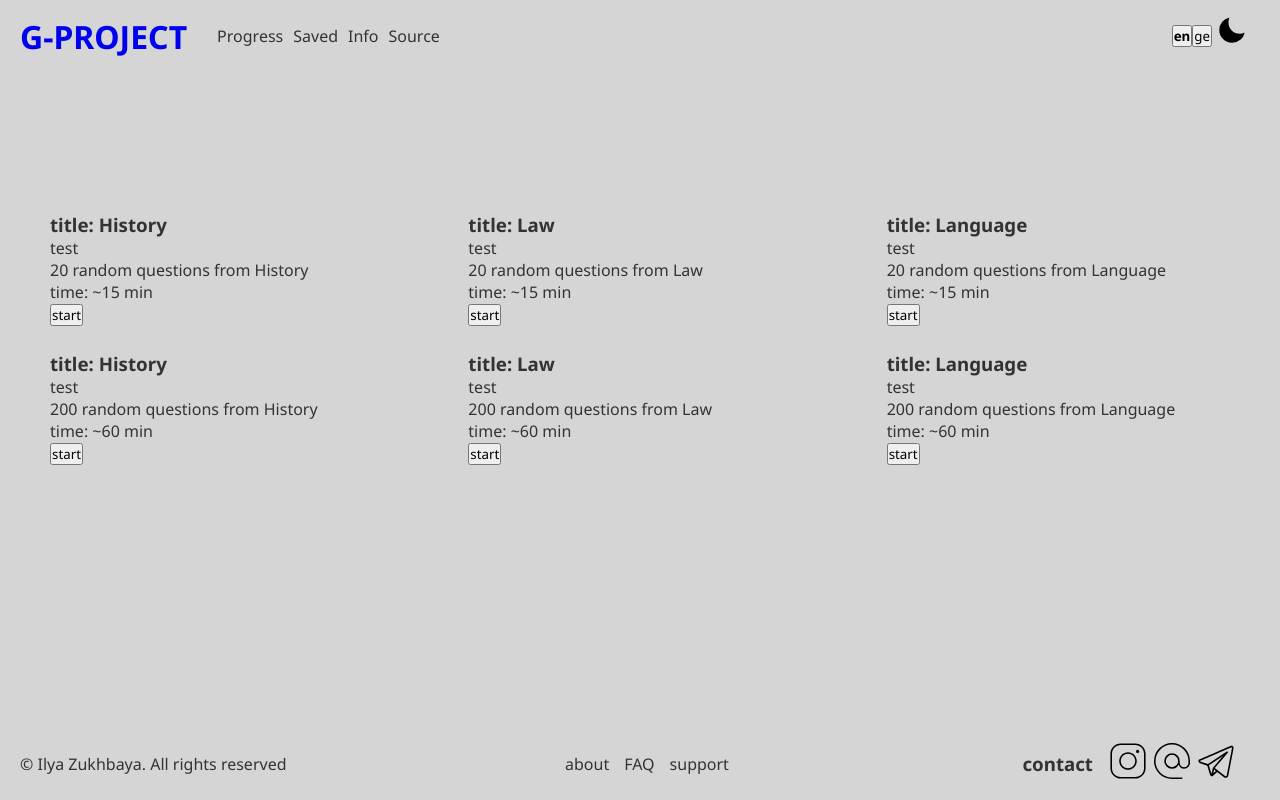
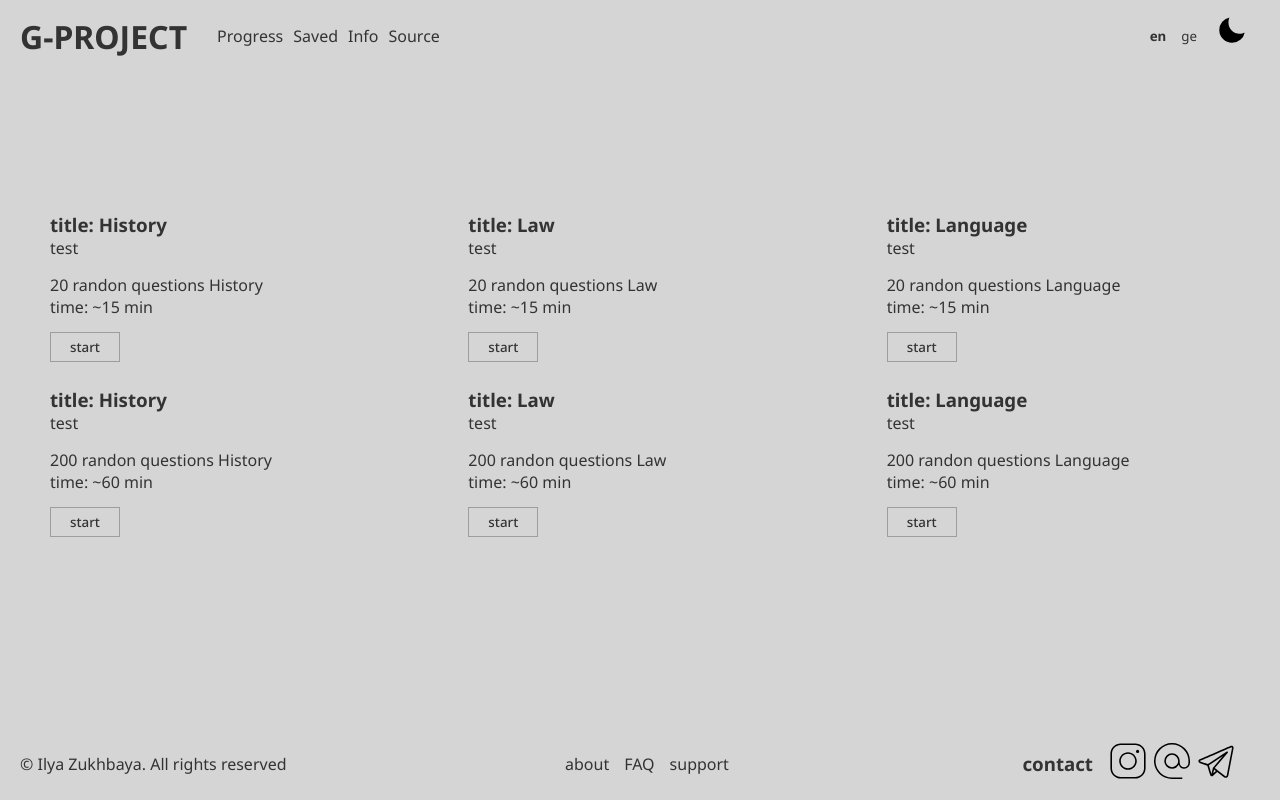
Before and after one commit to Ilya-Zukhbaya/Georgian-Project, a React (Create React App) app: page / in a window 1280 px wide. Built offline with nearby package versions, Linux system fonts and the light colour scheme.

Commit message:
Styling components

```diff
--- a/src/@types/index.ts
+++ b/src/@types/index.ts
@@ -16,6 +16,7 @@ export type emptyCardP = {
   subtitle: string;
   time: number;
   numberOfQ: number;
+  lng?: string;
 };
 
 export type lngsT = {
--- a/src/assets/EmptyCard.ts
+++ b/src/assets/EmptyCard.ts
@@ -1,8 +1,14 @@
 export const emptyCardInfo = [
-  { id: 0, title: 'History', subtitle: 'test', numberOfQ: 20, time: 15 },
-  { id: 1, title: 'Law', subtitle: 'test', numberOfQ: 20, time: 15 },
-  { id: 2, title: 'Language', subtitle: 'test', numberOfQ: 20, time: 15 },
-  { id: 3, title: 'History', subtitle: 'test', numberOfQ: 200, time: 60 },
-  { id: 4, title: 'Law', subtitle: 'test', numberOfQ: 200, time: 60 },
-  { id: 5, title: 'Language', subtitle: 'test', numberOfQ: 200, time: 60 },
+  { id: 0, title: 'History', subtitle: 'test', numberOfQ: 20, time: 15, lng: 'en' },
+  { id: 1, title: 'Law', subtitle: 'test', numberOfQ: 20, time: 15, lng: 'en' },
+  { id: 2, title: 'Language', subtitle: 'test', numberOfQ: 20, time: 15, lng: 'en' },
+  { id: 3, title: 'History', subtitle: 'test', numberOfQ: 200, time: 60, lng: 'en' },
+  { id: 4, title: 'Law', subtitle: 'test', numberOfQ: 200, time: 60, lng: 'en' },
+  { id: 5, title: 'Language', subtitle: 'test', numberOfQ: 200, time: 60, lng: 'en' },
+  { id: 0, title: 'ისტორია', subtitle: 'test', numberOfQ: 20, time: 15, lng: 'ge' },
+  { id: 1, title: 'კანონი', subtitle: 'test', numberOfQ: 20, time: 15, lng: 'ge' },
+  { id: 2, title: 'ქართული ენა', subtitle: 'test', numberOfQ: 20, time: 15, lng: 'ge' },
+  { id: 3, title: 'ისტორია', subtitle: 'test', numberOfQ: 200, time: 60, lng: 'ge' },
+  { id: 4, title: 'კანონი', subtitle: 'test', numberOfQ: 200, time: 60, lng: 'ge' },
+  { id: 5, title: 'ქართული ენა', subtitle: 'test', numberOfQ: 200, time: 60, lng: 'ge' },
 ];
--- a/src/components/Card/Card.tsx
+++ b/src/components/Card/Card.tsx
@@ -6,9 +6,12 @@ import { setDisable, setCorrectAns } from '../../redux/slices/cardSlice';
 import { setStep } from '../../redux/slices/quizSlice';
 import save from '../../assets/pictures/main/unsave.svg';
 import unsave from '../../assets/pictures/main/save.svg';
+import { useTranslation } from 'react-i18next';
+import styles from './index.module.scss';
 
 export const Card: React.FC<itemsT> = (props) => {
   const [click, setClick] = React.useState<boolean>(false);
+  const { t } = useTranslation();
 
   const { disable, correctAns } = useSelector((state: RootState) => state.card);
   const { step } = useSelector((state: RootState) => state.quiz);
@@ -27,7 +30,7 @@ export const Card: React.FC<itemsT> = (props) => {
   };
 
   return (
-    <div>
+    <div className={styles.root}>
       <h3>{props.title}</h3>
       {props.variants.map((obj, i) => (
         <button
@@ -39,7 +42,7 @@ export const Card: React.FC<itemsT> = (props) => {
         </button>
       ))}
       <img src={click ? unsave : save} onClick={() => setClick(!click)} alt="save" width={20} />
-      <button onClick={() => onStepClick(step)}>Next</button>
+      <button onClick={() => onStepClick(step)}>{t('button.__next')}</button>
     </div>
   );
 };
--- a/src/components/Card/index.module.scss
+++ b/src/components/Card/index.module.scss
@@ -0,0 +1,14 @@
+.root {
+  width: 300px;
+  margin: 100px auto;
+  display: flex;
+  flex-direction: column;
+  button {
+    background: unset;
+    border: unset;
+    margin-right: 15px;
+  }
+  button:hover {
+    opacity: 0.8;
+  }
+}
--- a/src/components/EmptyCard/EmptyCard.tsx
+++ b/src/components/EmptyCard/EmptyCard.tsx
@@ -7,32 +7,38 @@ import { useSelector, useDispatch } from 'react-redux';
 import { setActive, setCardId } from '../../redux/slices/quizSlice';
 import { RootState } from '../../redux/store';
 
-export const EmptyCard: React.FC<emptyCardP> = (props) => {
+export const EmptyCard: React.FC<emptyCardP> = ({ title, subtitle, time, id, numberOfQ }) => {
   const { t } = useTranslation();
   const { active } = useSelector((state: RootState) => state.quiz);
   const dispatch = useDispatch();
 
   const onButtonClick = () => {
     dispatch(setActive(true));
-    dispatch(setCardId(props.id));
+    dispatch(setCardId(id));
   };
 
   return (
     <div className={styles.root}>
       <div className={styles.root__header}>
-        <h3>title: {props.title}</h3>
-        <span>{props.subtitle}</span>
+        <h3>
+          {t('emptyCard.__title')}: {title}
+        </h3>
+        <span>{subtitle}</span>
       </div>
       <div className={styles.root__main}>
         <span>
-          {props.numberOfQ} random questions from {props.title}
+          {numberOfQ} {t('emptyCard.__text')} {title}
         </span>
-        <time>time: ~{props.time} min</time>
+        <time>
+          {t('emptyCard.__time')}: ~{time} min
+        </time>
       </div>
       <div className={styles.root__footer}>
-        <Link to={`/card/${props.id}`}>
-          <button onClick={() => onButtonClick()} className={active ? 'disabled' : ''}>
-            {t('button.__start')}
+        <Link to={`/card/${id}`}>
+          <button
+            onClick={() => onButtonClick()}
+            className={active ? 'disabled' : styles.root__startButton}>
+            <span> {t('button.__start')}</span>
           </button>
         </Link>
       </div>
--- a/src/components/EmptyCard/index.module.scss
+++ b/src/components/EmptyCard/index.module.scss
@@ -1,5 +1,9 @@
 .root {
-  width: 300px;
+  width: 350px;
+  display: flex;
+  flex-direction: column;
+  height: 150px;
+  justify-content: space-between;
 
   &__header,
   &__main {
@@ -11,4 +15,16 @@
     display: flex;
     align-items: flex-start;
   }
+  &__startButton {
+    width: 70px;
+    height: 30px;
+    padding: 5px 12px;
+    border: 1px solid #9d9d9d;
+    font-weight: 500;
+    background: transparent;
+    cursor: pointer;
+    transition: all 0.3s ease;
+    position: relative;
+    display: inline-block;
+  }
 }
--- a/src/components/Header/Header.tsx
+++ b/src/components/Header/Header.tsx
@@ -7,10 +7,13 @@ import { changeTheme } from '../../redux/slices/themeSlice';
 import { ReactComponent as Light } from '../../assets/pictures/header/light.svg';
 import { ReactComponent as Dark } from '../../assets/pictures/header/dark.svg';
 import { lngs } from '../../assets/Languages';
-import { Link } from 'react-router-dom';
+import { Link, useLocation } from 'react-router-dom';
+import { setActive, setStep } from '../../redux/slices/quizSlice';
+import { setCorrectAns, setDisable } from '../../redux/slices/cardSlice';
 
 export const Header = () => {
   const theme = useSelector((state: RootState) => state.theme.value);
+  const location = useLocation();
   const dispatch = useDispatch();
   const { t, i18n } = useTranslation();
   React.useEffect(() => {
@@ -24,11 +27,23 @@ export const Header = () => {
   const switchTheme = () => {
     theme === 'light' ? dispatch(changeTheme('dark')) : dispatch(changeTheme('light'));
   };
+  const switchLng = (lng: string) => {
+    window.location.reload();
+    i18n.changeLanguage(lng);
+  };
+
+  const onHeaderClick = () => {
+    dispatch(setActive(false));
+    dispatch(setCorrectAns(0));
+    dispatch(setStep(0));
+    dispatch(setDisable(false));
+  };
+
   return (
     <div className={styles.root}>
       <div className={styles.root__lefside}>
         <Link to="/">
-          <h1>G-PROJECT</h1>
+          <h1 onClick={onHeaderClick}>G-PROJECT</h1>
         </Link>
         <nav>
           <p>{t('header.__progress')}</p>
@@ -38,19 +53,22 @@ export const Header = () => {
         </nav>
       </div>
       <div className={styles.root__rightside}>
-        {Object.keys(lngs).map((lng) => (
+        {!location.pathname.includes('/card')
+          ? Object.keys(lngs).map((lng) => (
               <button
                 key={lng}
                 style={{ fontWeight: i18n.resolvedLanguage === lng ? 'bold' : 'normal' }}
                 type="submit"
-            onClick={() => i18n.changeLanguage(lng)}>
+                className={styles.root__lngButton}
+                onClick={() => switchLng(lng)}>
                 {lng === 'en' ? (
                   <span>{t('lngs.__buttonEn')}</span>
                 ) : (
                   <span>{t('lngs.__buttonGe')}</span>
                 )}
               </button>
-        ))}
+            ))
+          : ''}
         <button className="theme-button" onClick={switchTheme}>
           {theme === 'light' ? (
             <Dark width={48} height={48} />
--- a/src/components/Header/index.module.scss
+++ b/src/components/Header/index.module.scss
@@ -26,4 +26,9 @@
       cursor: pointer;
     }
   }
+  &__lngButton {
+    background: unset;
+    border: unset;
+    margin-right: 15px;
+  }
 }
--- a/src/i18n.ts
+++ b/src/i18n.ts
@@ -20,12 +20,18 @@ i18n
             __info: 'Info',
             __src: 'Source',
           },
+          emptyCard: {
+            __text: 'randon questions',
+            __time: 'time',
+            __title: 'title',
+          },
           lngs: {
             __buttonEn: 'en',
             __buttonGe: 'ge',
           },
           button: {
             __start: 'start',
+            __next: 'next',
           },
           footer: {
             __about: 'about',
@@ -43,12 +49,18 @@ i18n
             __info: 'ინფორმაცია',
             __src: 'წყარო მასალები',
           },
+          emptyCard: {
+            __text: 'შემთხვევითი კითხვები',
+            __time: 'დრო',
+            __title: 'სათაური',
+          },
           lngs: {
             __buttonEn: 'ინგ',
             __buttonGe: 'ქარ',
           },
           button: {
             __start: 'დაწყება',
+            __next: 'შემდეგი',
           },
           footer: {
             __about: 'შესახებ',
--- a/src/pages/Home.tsx
+++ b/src/pages/Home.tsx
@@ -5,6 +5,7 @@ import { EmptyCard } from '../components/EmptyCard/EmptyCard';
 import { emptyCardInfo } from '../assets/EmptyCard';
 import { RootState } from '../redux/store';
 import { Quiz } from '../components/Quiz';
+import i18n from '../i18n';
 
 export const Home = () => {
   const { active } = useSelector((state: RootState) => state.quiz);
@@ -16,16 +17,11 @@ export const Home = () => {
         <Quiz />
       ) : (
         <div className="main">
-          {emptyCardInfo.map((_, i) => (
-            <EmptyCard
-              key={i}
-              id={i}
-              title={emptyCardInfo[i].title}
-              subtitle={emptyCardInfo[i].subtitle}
-              time={emptyCardInfo[i].time}
-              numberOfQ={emptyCardInfo[i].numberOfQ}
-            />
-          ))}
+          {emptyCardInfo
+            .filter((obj) => obj.lng === i18n.resolvedLanguage)
+            .map((obj, i) => (
+              <EmptyCard key={i} {...obj} />
+            ))}
         </div>
       )}
       <Footer />
--- a/src/theme.js
+++ b/src/theme.js
@@ -2,8 +2,8 @@ import { createGlobalStyle } from 'styled-components';
 
 export const darkTheme = {
   body: '#333',
-  textColor: '#fff',
-  headingColor: 'lightblue',
+  textColor: '#b3b3b3',
+  headingColor: '#b3b3b3',
 };
 
 export const lightTheme = {
@@ -20,4 +20,10 @@ export const GlobalStyles = createGlobalStyle`
    h2{
      color: ${(props) => props.theme.headingColor};
    }
+   a {
+    color: ${(props) => props.theme.textColor};
+   }
+   span {
+    color: ${(props) => props.theme.textColor};
+   }
   `;
```
Lines whose indentation alone changed are shown as unchanged.
